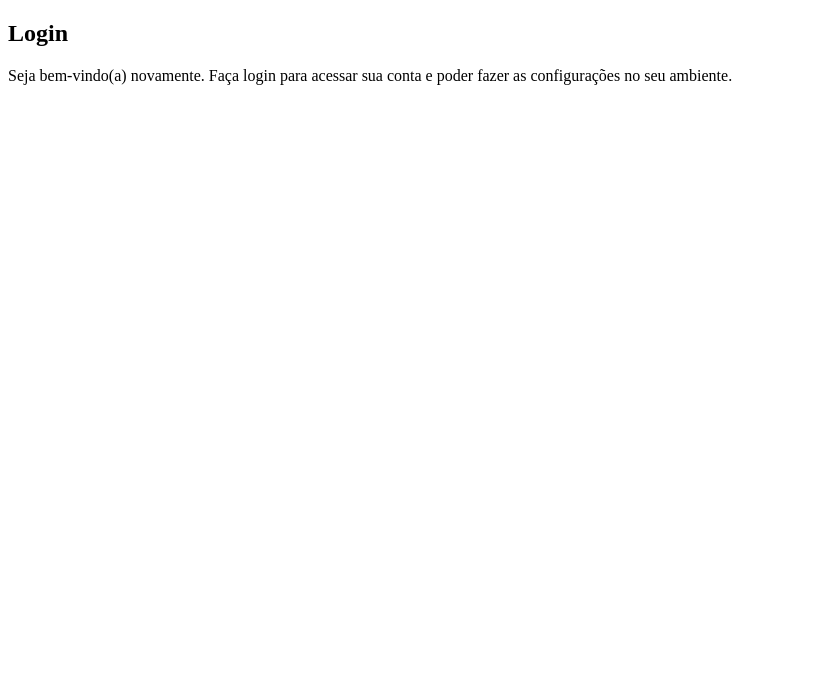
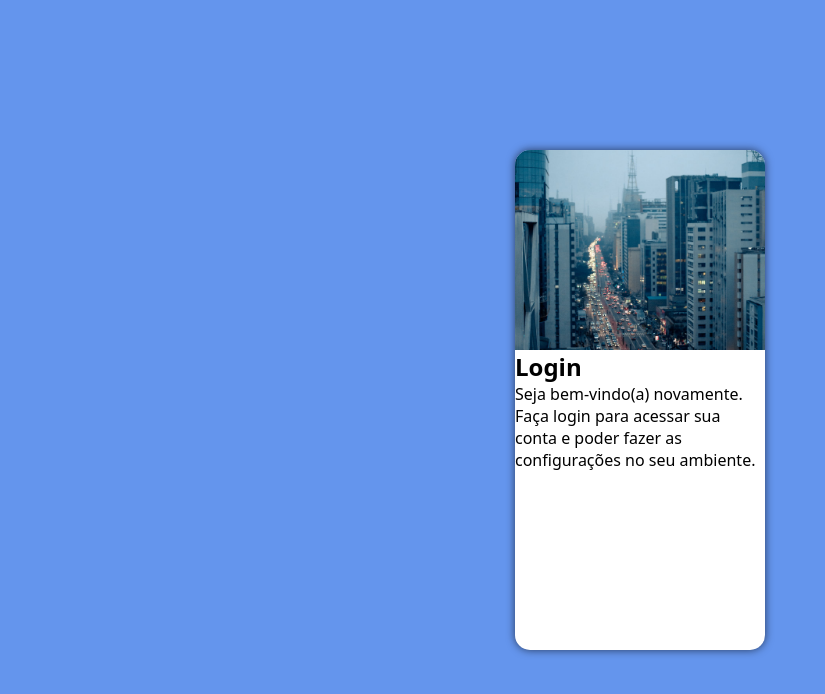
Before and after one commit to lucasbragag/projeto-login, a plain HTML site: page index.html in a window 1280 px wide. Shown: the whole page, without its empty margins (0-825 px from the left). Drawn offline with Linux system fonts and the light colour scheme.

Commit message:
Update style.css

```diff
--- a/estilos/style.css
+++ b/estilos/style.css
@@ -5,3 +5,45 @@ Paletas de cores
 Verde: #49a09d
 Lilás: #5f2c82
 */
+
+* {
+    font-family: system-ui, -apple-system, BlinkMacSystemFont, 'Segoe UI', Roboto, Oxygen, Ubuntu, Cantarell, 'Open Sans', 'Helvetica Neue', sans-serif;
+    margin: 0px;
+    padding: 0px;
+    box-sizing: border-box;
+}
+
+body, html {
+    background-color: cornflowerblue;
+    height: 100vh;
+    width: 100vw;
+}
+
+main {
+    position: relative;
+    height: 100vh;
+    width: 100vw;
+
+}
+
+section#login {
+    position: absolute;
+    top: 50%;
+    left: 50%;
+    transform: translate(-50%, -50%);
+    overflow: hidden;
+
+    background-color: white;
+    width: 250px;
+    height: 500px;
+    border-radius: 15px;
+    box-shadow: 0px 0px 8px rgba(0, 0, 0, 0.616) ;
+}
+
+section#login > div#imagem {
+    background: cornflowerblue url('../imagens/pexels.jpg');
+    background-size: cover;
+    background-repeat: no-repeat;
+    background-position: center 60%;
+    height: 200px;
+}
```
